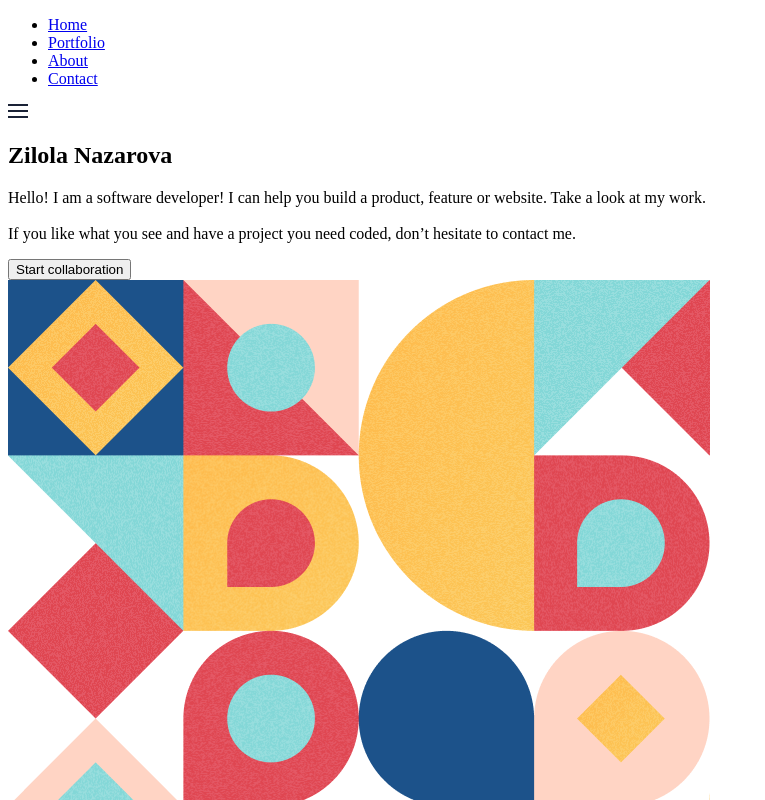
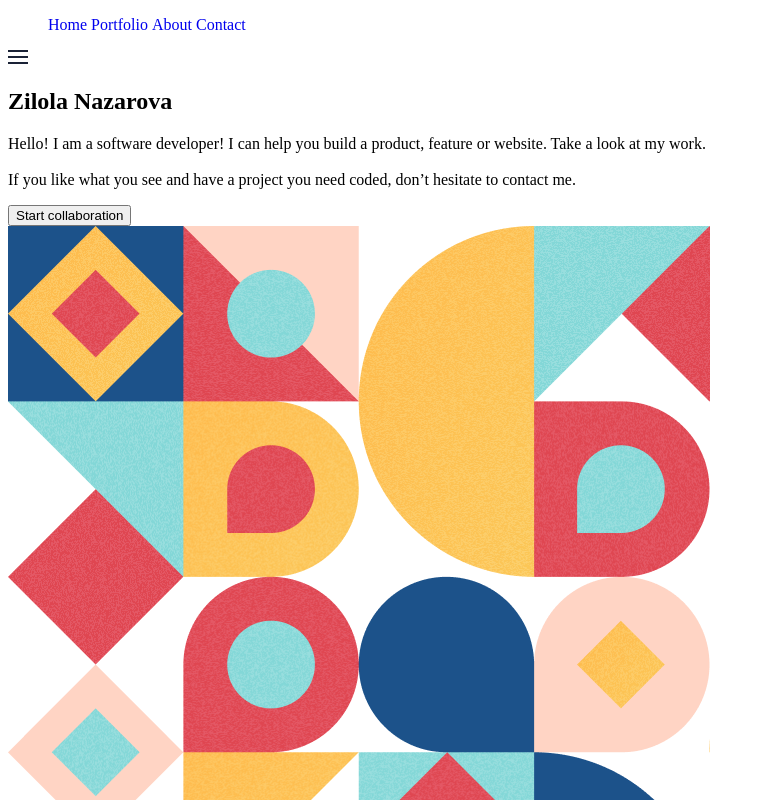
Before and after one commit to Zilola-Nazarova/popup-test, a plain HTML site: page index.html in a window 1280 px wide. Shown: the top 800 px of the page, without its empty margins (0-765 px from the left). Drawn offline with Linux system fonts and the light colour scheme.

Commit message:
Link html file with syles.css, style the list in the navbar

```diff
--- a/index.html
+++ b/index.html
@@ -4,6 +4,7 @@
   <meta charset="UTF-8">
   <meta http-equiv="X-UA-Compatible" content="IE=edge">
   <meta name="viewport" content="width=device-width, initial-scale=1.0">
+  <link href="./styles.css" rel="stylesheet">
   <title>Document</title>
 </head>
 <body>
--- a/styles.css
+++ b/styles.css
@@ -0,0 +1,13 @@
+ul.navigation {
+  list-style: none;
+  text-decoration: none;
+}
+
+ul.navigation li {
+  display: inline-block;
+
+}
+
+ul.navigation a {
+  text-decoration: none;
+}
```
